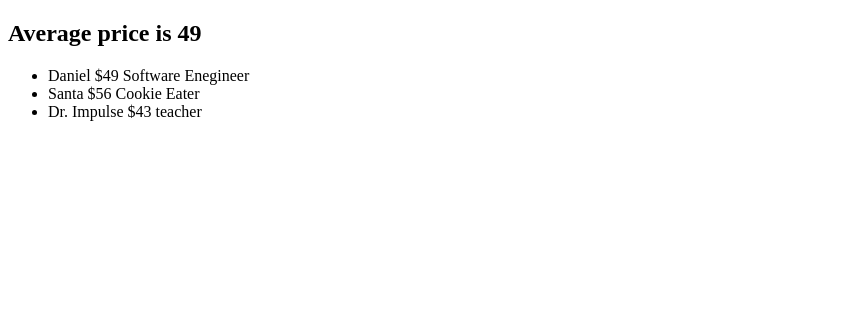
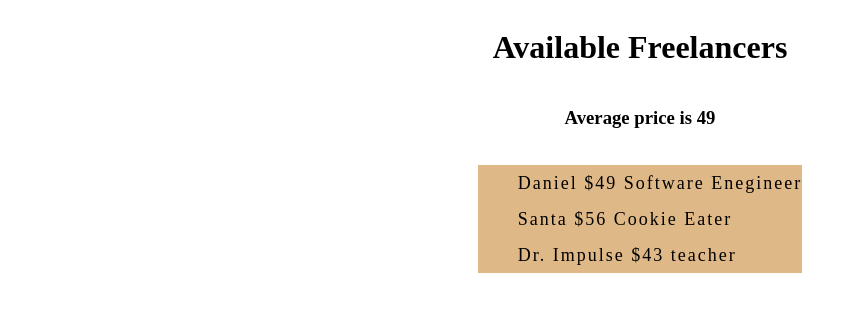
Before and after one commit to skezsoftware/Unit2.FreelancerForum, a plain HTML site: page index.html in a window 1280 px wide. Shown: the whole page, without its empty margins (0-856 px from the left). Drawn offline with Linux system fonts and the light colour scheme.

Commit message:
added css

```diff
--- a/index.html
+++ b/index.html
@@ -1,14 +1,23 @@
 <!DOCTYPE html>
 <html lang="en">
-<head>
-    <meta charset="UTF-8">
-    <meta name="viewport" content="width=device-width, initial-scale=1.0">
-    <link rel="stylesheet" href="style.css">
+  <head>
+    <meta charset="UTF-8" />
+    <meta name="viewport" content="width=device-width, initial-scale=1.0" />
+    <link rel="stylesheet" href="style.css" />
     <title>Document</title>
-</head>
-<body>
-    <h2 id="averagePrices"></h2>
-    <ul id="jobs"></ul>
+  </head>
+  <body>
+    <div class="freelancersTable">
+      <div class="topHeading">
+        <h1>Available Freelancers</h1>
+      </div>
+
+      <div><h3 id="averagePrices"></h3></div>
+
+      <div class="FreelancersOpen">
+        <ul id="jobs"></ul>
+      </div>
+    </div>
     <script src="script.js" defer></script>
-</body>
+  </body>
 </html>
--- a/script.js
+++ b/script.js
@@ -8,6 +8,8 @@ const freelancers = [
   { name: "Dr. Wire", price: 47, occupation: "teacher" },
   { name: "Prof. Goose", price: 72, occupation: "driver" },
 ];
+
+const max = 10;
 
 const initialArr = [
   {
@@ -20,47 +22,38 @@ const freelancers = [
     name: "Santa",
     price: 56,
     occupation: "Cookie Eater",
-    }
+  },
 ];
-  const addFreelancer = setInterval(addLancer, 3000)
+const addFreelancer = setInterval(addLancer, 3000);
 render();
 
 function render() {
   const names = document.querySelector("#jobs");
   const nameElements = initialArr.map((lancer) => {
     const element = document.createElement("li");
-        element.textContent = lancer.name + " $" + lancer.price + " " + lancer.occupation;
+    element.textContent =
+      lancer.name + " $" + lancer.price + " " + lancer.occupation;
     return element;
   });
   names.replaceChildren(...nameElements);
   getAverage(initialArr);
-
 }
 
 function addLancer() {
   const lancer = freelancers[Math.floor(Math.random() * freelancers.length)];
   console.log(lancer);
   initialArr.push(lancer);
+  if (initialArr.length >= max) {
+    clearInterval(addFreelancer);
+  }
   render();
 }
 
-
 function getAverage(numbers) {
-     const averagePrices = document.querySelector("#averagePrices")
-     const initialValue = 0
-     const sumTotal = numbers.reduce((acc, num) => acc + num.price, initialValue) / numbers.length;
+  const averagePrices = document.querySelector("#averagePrices");
+  const initialValue = 0;
+  const sumTotal =
+    numbers.reduce((acc, num) => acc + num.price, initialValue) /
+    numbers.length;
   averagePrices.innerHTML = `Average price is ${parseInt(sumTotal)}`;
 }
-
-
-
-
-//   sum() {
-    //return the sum of the numbers
-    // return this.data.reduce((a,b) => a + b, 0);
-//   }
-
-// const sum = times.reduce((a, b) => a + b, 0);
-// const avg = (sum / times.length) || 0;
-
-// console.log(`The sum is: ${sum}. The average is: ${avg}.`);
--- a/style.css
+++ b/style.css
@@ -0,0 +1,13 @@
+#jobs {
+    background-color: burlywood;
+    list-style-type: none;
+    font-size: 18px;
+    letter-spacing: 2px;
+    line-height: 2;
+}
+.freelancersTable {
+    display: flex;
+    flex-direction: column;
+    justify-content: center;
+    align-items: center;
+}
```
Lines whose indentation alone changed are shown as unchanged.
